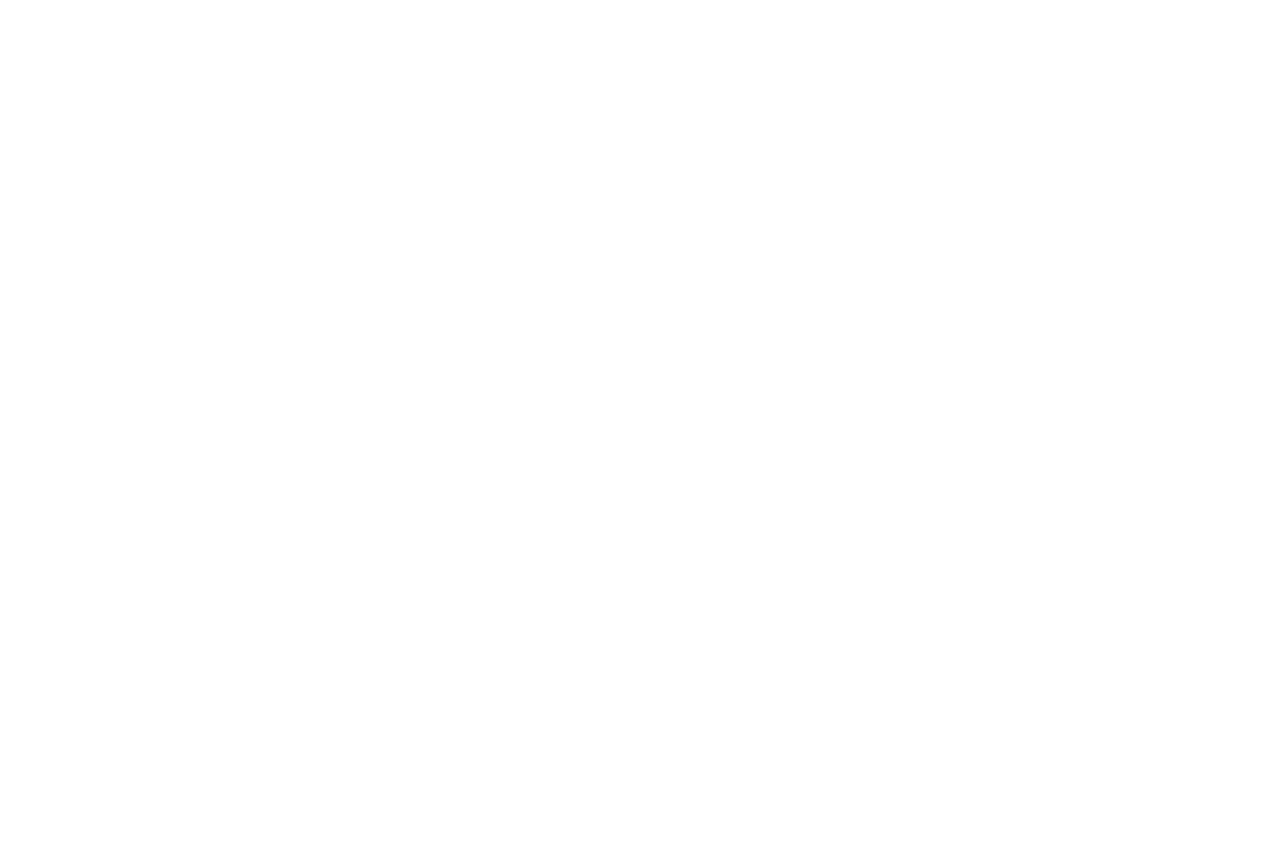
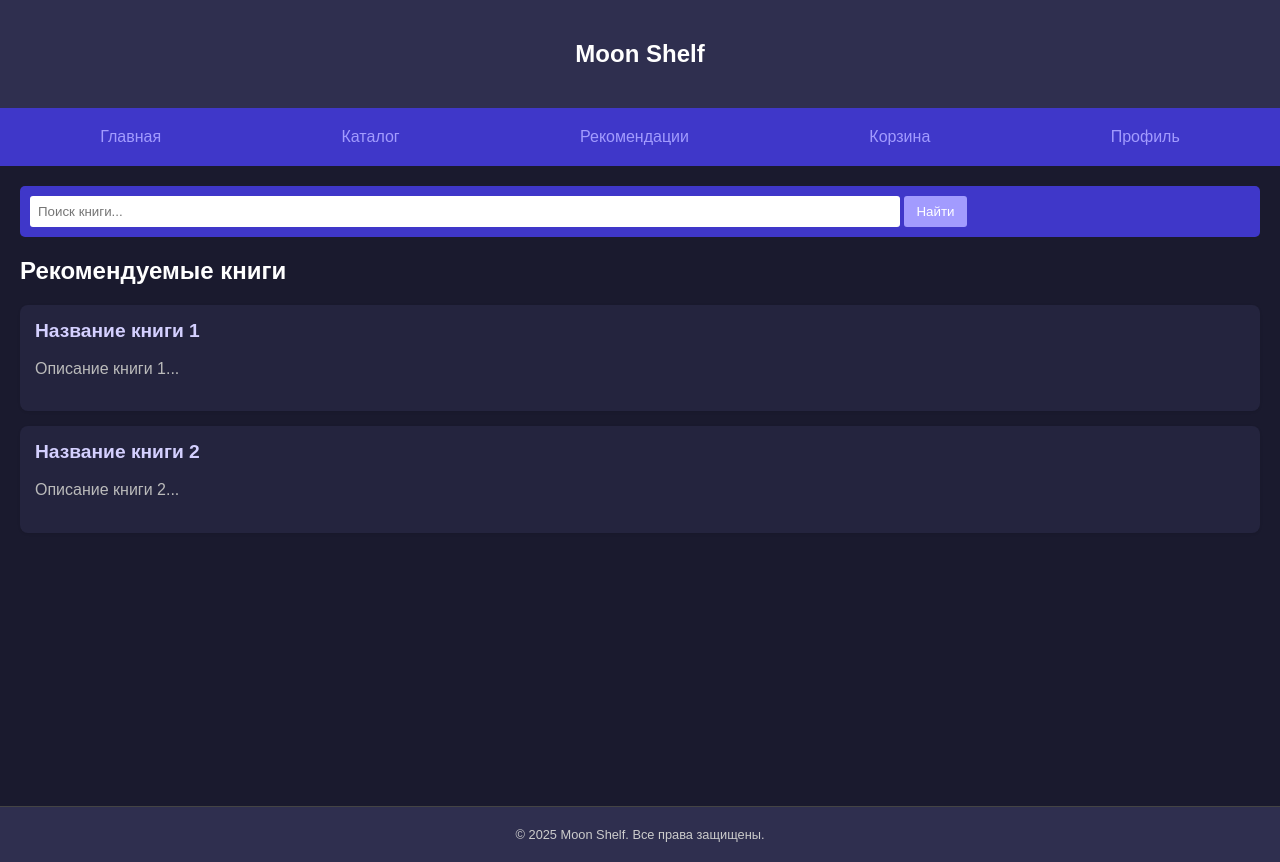
Before and after one commit to Shiiniiigamii/Moon_shelve, a Django app: page / in a window 1280 px wide. Before the commit the page is empty. Before the commit the page ends 800 px from the top, so only its background shows below. Run offline with Django 5.2, Linux system fonts and the light colour scheme.

Commit message:
Создал примерный макет главной страницы и исправил ошибки

```diff
--- a/Moon_Shelf/Moon_Shelf/urls.py
+++ b/Moon_Shelf/Moon_Shelf/urls.py
@@ -1,7 +1,9 @@
 from django.contrib import admin
 from django.urls import path, include
+from django.conf import settings
+from django.conf.urls.static import static
 
 urlpatterns = [
     path('admin/', admin.site.urls),
     path('', include('shop.urls')),
-]
+] + static(settings.STATIC_URL, document_root=settings.STATIC_ROOT)
--- /dev/null
+++ b/Moon_Shelf/shop/static/shop/css/main.css
@@ -0,0 +1,108 @@
+/* Общие стили */
+body {
+    font-family: Arial, sans-serif;
+    margin: 0;
+    padding: 0;
+    background-color: #1a1a2e; /* Темно-фиолетовый фон (ночное небо) */
+    color: #fff; /* Белый текст */
+}
+
+a {
+    color: #a29bfe; /* Светло-фиолетовый цвет ссылок */
+    text-decoration: none;
+}
+
+a:hover {
+    text-decoration: underline;
+}
+
+/* Шапка сайта (Header) */
+header {
+    background-color: #2f2f4f; /* Более светлый фиолетовый для шапки */
+    padding: 20px;
+    text-align: center;
+    box-shadow: 0 2px 5px rgba(0, 0, 0, 0.2); /* Тень */
+}
+
+header h1 {
+    margin: 0;
+    font-size: 2em;
+    letter-spacing: 2px;
+}
+
+/* Навигация (Navigation) */
+nav {
+    background-color: #3f37c9; /* Яркий фиолетовый для навигации */
+    padding: 10px;
+    display: flex;
+    justify-content: space-around; /* Равномерное распределение пунктов меню */
+}
+
+nav a {
+    padding: 10px 15px;
+    border-radius: 5px;
+    transition: background-color 0.3s;
+}
+
+nav a:hover {
+    background-color: #5a54c9; /* Более темный фиолетовый при наведении */
+    text-decoration: none;
+}
+
+/* Основной контент (Main Content) */
+main {
+    padding: 20px;
+    min-height: 600px; /* Минимальная высота для контента */
+}
+
+/* Подвал сайта (Footer) */
+footer {
+    background-color: #2f2f4f; /* Как и шапка */
+    padding: 20px;
+    text-align: center;
+    font-size: 0.8em;
+    color: #ccc; /* Светло-серый текст */
+    border-top: 1px solid #444;
+}
+
+/* Стили для блоков с книгами (пример) */
+.book-item {
+    background-color: #24243e; /* Темный фиолетовый для элементов */
+    border-radius: 8px;
+    padding: 15px;
+    margin-bottom: 15px;
+    box-shadow: 0 1px 3px rgba(0, 0, 0, 0.1);
+}
+
+.book-item h2 {
+    margin-top: 0;
+    font-size: 1.2em;
+    color: #d4d0ff; /* Очень светлый фиолетовый для заголовков книг */
+}
+
+.book-item p {
+    color: #bbb;
+    line-height: 1.4;
+}
+
+/* Поиск */
+.search-bar {
+    padding: 10px;
+    background-color: #3f37c9;
+    border-radius: 5px;
+    margin-bottom: 20px;
+}
+.search-bar input[type="text"] {
+    padding: 8px;
+    border: none;
+    border-radius: 3px;
+    width: 70%;
+}
+.search-bar button[type="submit"] {
+    padding: 8px 12px;
+    background-color: #a29bfe;
+    color: white;
+    border: none;
+    border-radius: 3px;
+    cursor: pointer;
+}
--- /dev/null
+++ b/Moon_Shelf/shop/templates/shop/books.html
@@ -0,0 +1,13 @@
+{% extends 'shop/main_template.html' %}
+
+{% block content %}
+    <h2>Рекомендуемые книги</h2>
+    <div class="book-item">
+        <h2>Название книги 1</h2>
+        <p>Описание книги 1...</p>
+    </div>
+    <div class="book-item">
+        <h2>Название книги 2</h2>
+        <p>Описание книги 2...</p>
+    </div>
+{% endblock %}
--- a/Moon_Shelf/shop/templates/shop/main_template.html
+++ b/Moon_Shelf/shop/templates/shop/main_template.html
@@ -1,14 +1,38 @@
+{% load static %}
 <!DOCTYPE html>
-<html lang="en">
+<html lang="ru">
 <head>
-   <meta charset="UTF-8">
-   <meta name="viewport" content="width=device-width, initial-scale=1.0">
-   <title>{% block title %}{% endblock %}</title>
+    <meta charset="UTF-8">
+    <meta name="viewport" content="width=device-width, initial-scale=1.0">
+    <title>{% block title %}Moon Shelf - Книжный интернет-магазин{% endblock %}</title>
+    <link rel="stylesheet" href="{% static 'shop/css/main.css' %}">  <!-- Подключаем main.css -->
 </head>
 <body>
-   {% block content %}
+    <header>
+        <h2>Moon Shelf</h2>
+    </header>
 
+    <nav>
+        <a href="/">Главная</a>
+        <a href="/catalog/">Каталог</a>
+        <a href="/recommendations/">Рекомендации</a>
+        <a href="/cart/">Корзина</a>
+        <a href="/profile/">Профиль</a>
+    </nav>
 
-   {% endblock %}
+    <main>
+        <div class="search-bar">
+          <form action="/search/" method="get">
+            <input type="text" name="q" placeholder="Поиск книги...">
+            <button type="submit">Найти</button>
+          </form>
+        </div>
+        {% block content %}
+        {% endblock %}
+    </main>
+
+    <footer>
+        &copy; 2025 Moon Shelf. Все права защищены.
+    </footer>
 </body>
 </html>
--- a/Moon_Shelf/shop/views.py
+++ b/Moon_Shelf/shop/views.py
@@ -2,4 +2,4 @@ from django.shortcuts import render
 from django.http import HttpResponse
 
 def index(request):
-    return render(request, 'shop/main_template.html')
+    return render(request, 'shop/books.html')
```
Also changed, not shown: Moon_Shelf/Moon_Shelf/settings.py (+17 -6 lines).
